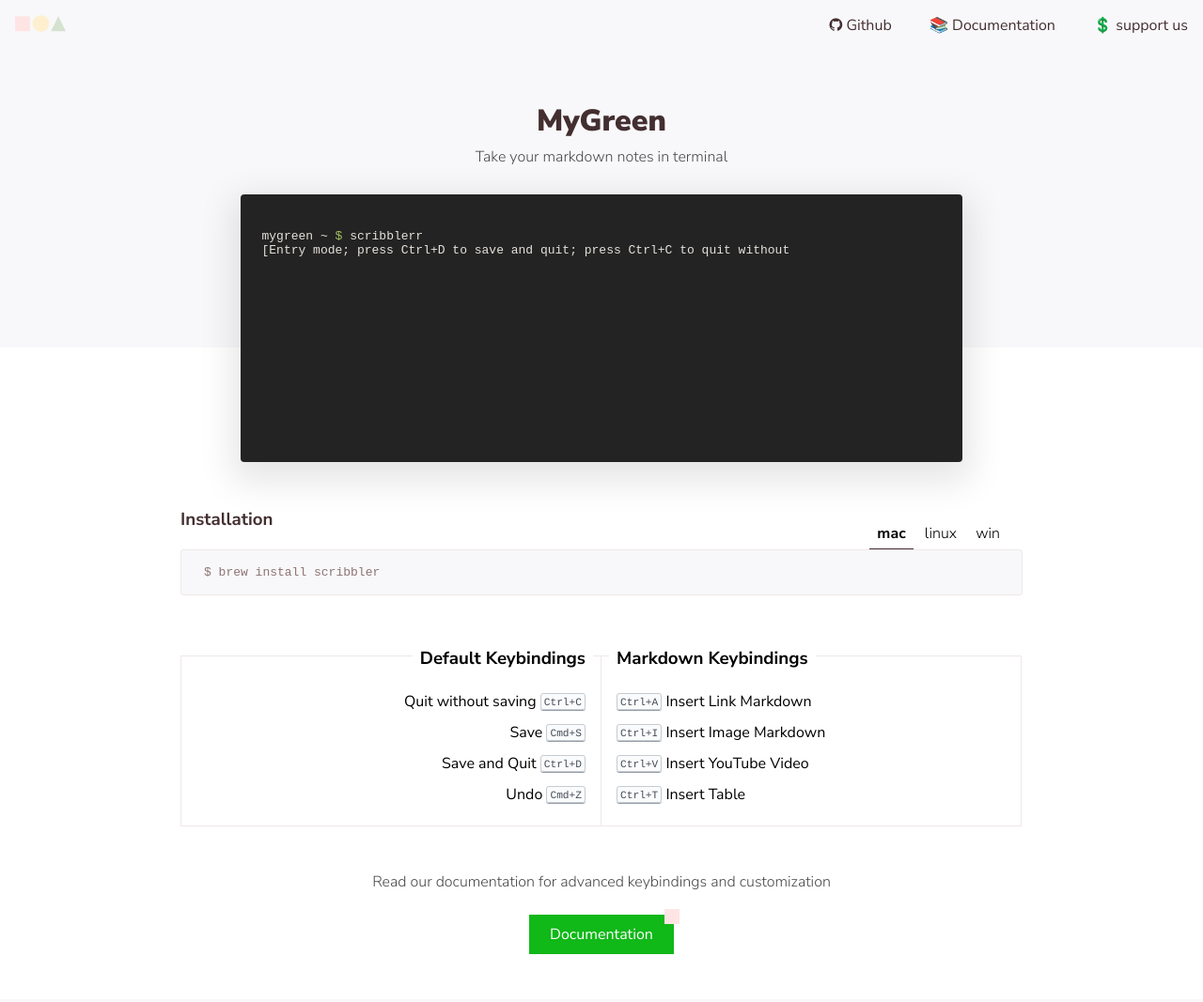
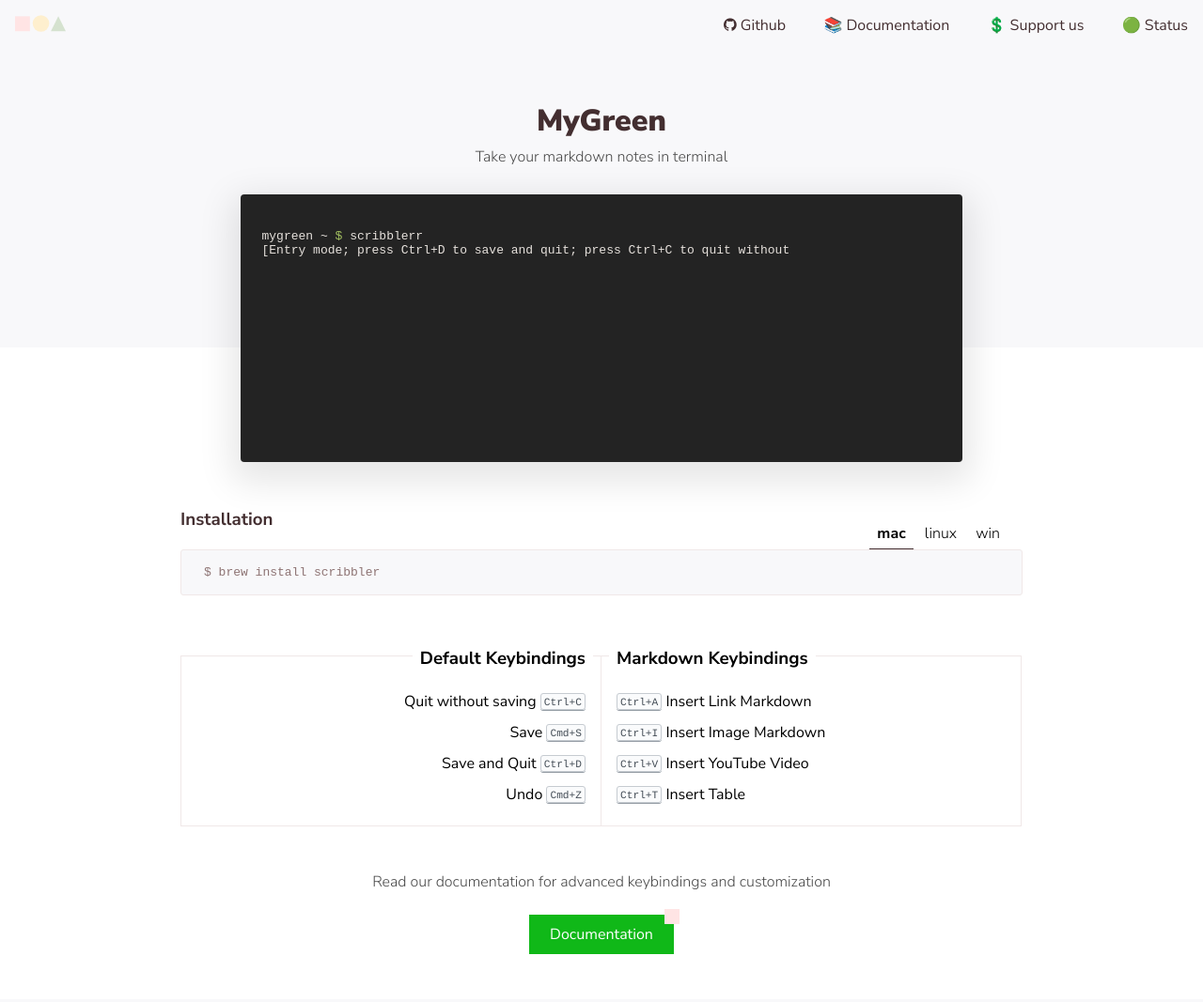
Before and after one commit to janqueraltp/Green, a plain HTML site: page index.html in a window 1280 px wide. Shown: the top 1067 px of the page at 94% size. Drawn offline with nearby package versions, Linux system fonts and the light colour scheme.

Commit message:
Update index.html

```diff
--- a/index.html
+++ b/index.html
@@ -20,7 +20,8 @@
         <div class="menu__item toggle"><span></span></div>
         <li class="menu__item"><a href="https://github.com/janqueraltp" target="_blank" class="link link--dark"><i class="fa fa-github"></i> Github</a></li>
         <li class="menu__item"><a href="doc.html" class="link link--dark"><i class="fa"></i> 📚 Documentation</a></li>
-        <li class="menu__item"><a href="#" class="link link--dark"><i class="fa font-awesome"></i> 💲 support us</a></li>
+        <li class="menu__item"><a href="#" class="link link--dark"><i class="fa font-awesome"></i> 💲 Support us</a></li>
+        <li class="menu__item"><a href="https://stats.uptimerobot.com/E6YyXhlyDp" class="link link--dark"><i class="fa font-awesome"></i> 🟢 Status</a></li>
       </ul>
     </nav>
     <div class="hero">
```
